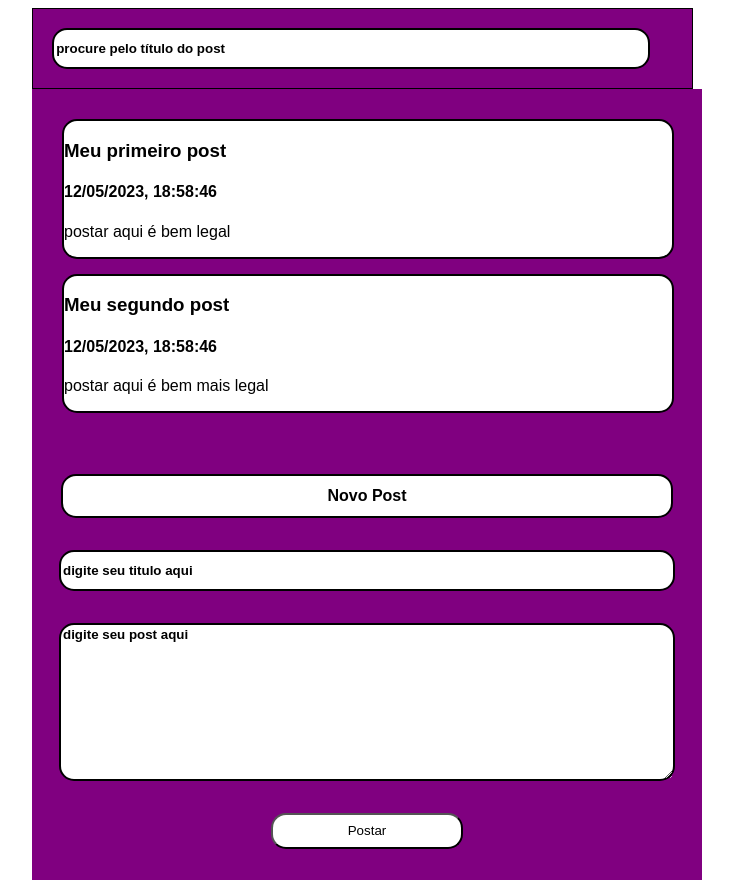
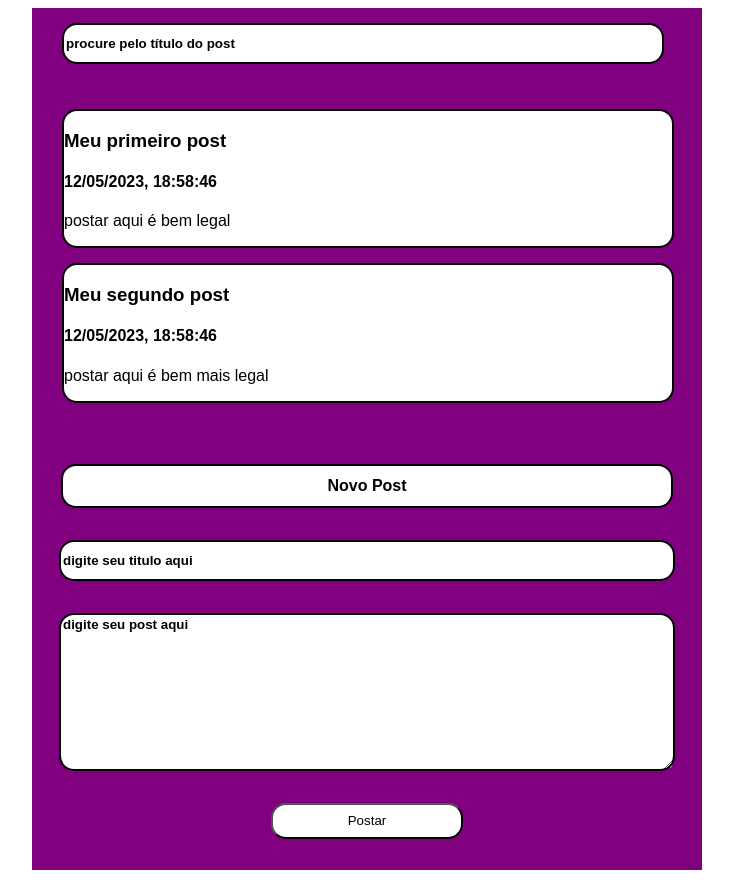
Before and after one commit to Douglaxz/blogTemplate, a Vue app: page / in a window 1280 px wide. Shown: the whole page, without its empty margins (296-1029 px from the left). Built offline with nearby package versions, Linux system fonts and the light colour scheme.

Commit message:
finalizando interface

```diff
--- a/src/App.vue
+++ b/src/App.vue
@@ -60,6 +60,7 @@ export default {
 </script>
 
 <template>
+  <div id="lista-post">
     <div id="pesquisa-post">
       <input
         class="inputPesquisa"
@@ -67,6 +68,7 @@ export default {
         v-model="search"
         @keyup="filteredPosts"
       />
+    </div>
   </div>
   <div id="lista-post">
     <div class="post" v-for="post in filteredPosts" :key="post.title">
@@ -168,11 +170,7 @@ button:hover {
   font-weight: bolder;
 }
 #pesquisa-post {
-  background-color: purple;
-  margin-left: 25vw;
-  width: 48.5vw;
-  padding: 1.5vw;
-  border: 1px solid black;
+  margin-left: 15px;
 }
 
 ::-webkit-input-placeholder {
```
Lines whose indentation alone changed are shown as unchanged.
